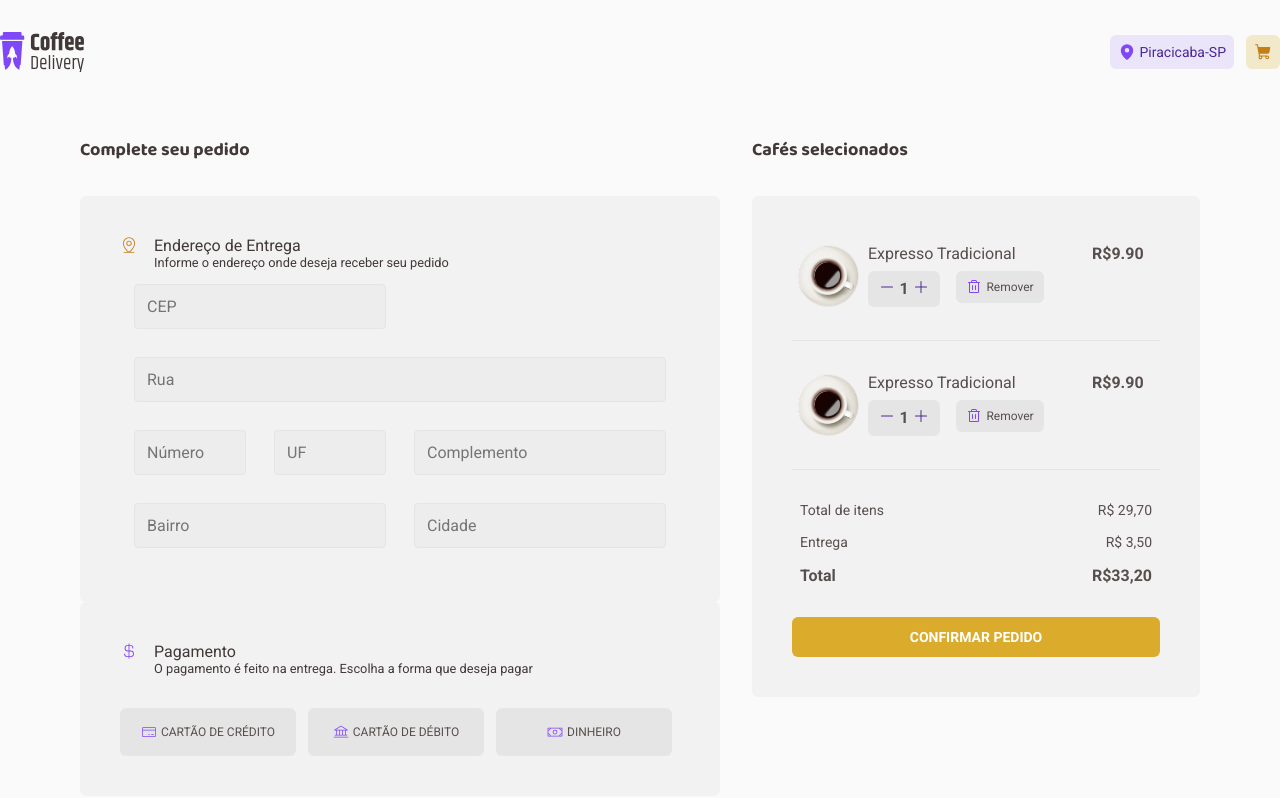
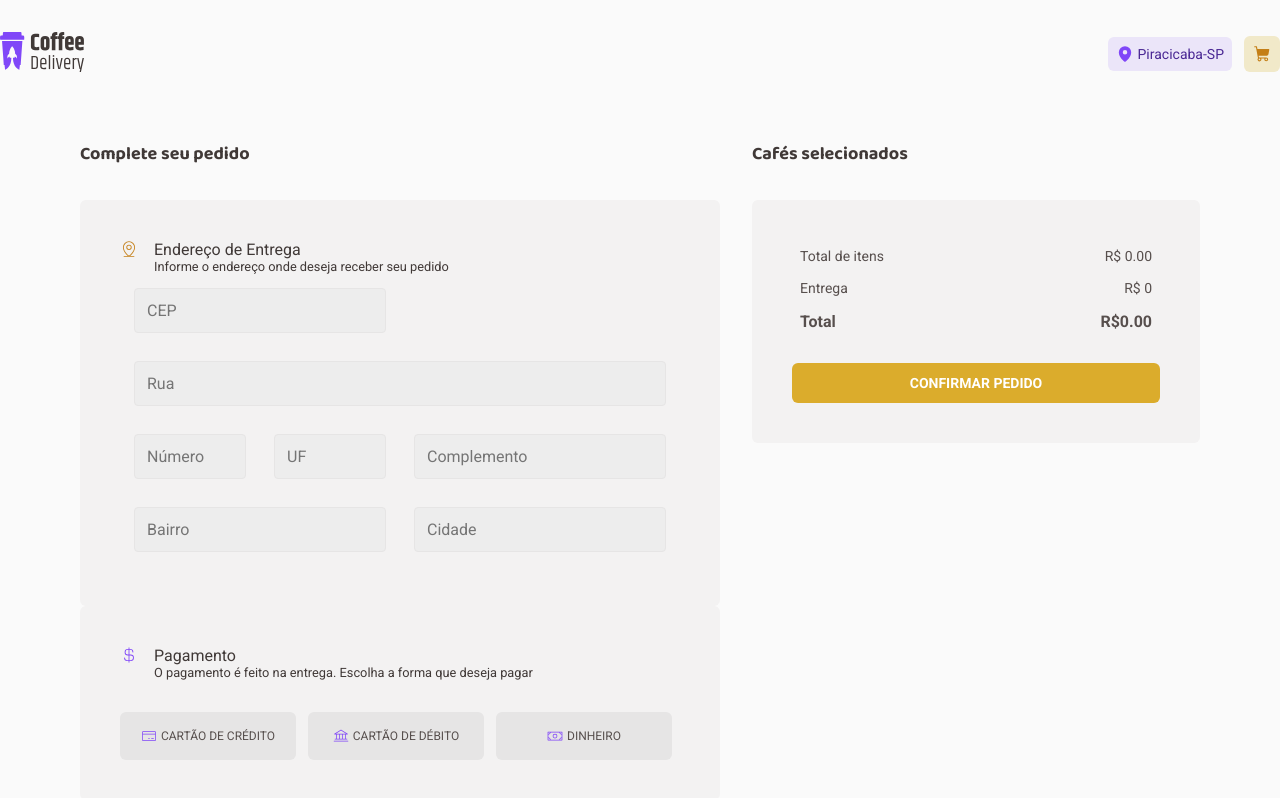
Before and after one commit to macsueldias/challenge-coffee-delivery, a React (Vite) app: page /checkout in a window 1280 px wide. Built offline with nearby package versions, Linux system fonts and the light colour scheme.

Commit message:
feat: addproduct removeproduct list product checkout

```diff
--- a/src/App.tsx
+++ b/src/App.tsx
@@ -1,20 +1,22 @@
 import { ThemeProvider } from "styled-components"
 import { defaultTheme } from "./styles/themes/default"
 import { GlobalStyle } from "./styles/global"
-import { Home } from "./pages/Home"
 import { Router } from "./Router"
 import { BrowserRouter } from "react-router-dom"
+import { CartProvider } from "./context/cartContext"
 
 
 function App() {
 
   return (
+      <CartProvider>
         <ThemeProvider theme={defaultTheme}>
             <BrowserRouter>
               <Router />
             </BrowserRouter>
           <GlobalStyle />
         </ThemeProvider>
+      </CartProvider>
   )
 }
 
--- a/src/components/Header/index.tsx
+++ b/src/components/Header/index.tsx
@@ -1,14 +1,26 @@
 import { Cart, ContainerHeader, ContentInfo, ImageLogo, Location } from "./styles"
 import  Logo  from '../../assets/Logo.svg'
 import { MapPin, ShoppingCart } from '@phosphor-icons/react'
+import { useCart } from "../../hooks/useCart"
+import { NavLink } from "react-router-dom"
 
 export const Header = () => {
+    const { totalCart } = useCart()
+
     return (
         <ContainerHeader>
-            <ImageLogo src={Logo} alt="" />
+            <NavLink to="/">
+                <ImageLogo src={Logo} alt="" />
+            </NavLink>
             <ContentInfo>
                 <Location><MapPin size={18} weight="fill" color="#8047F8" />Piracicaba-SP</Location>
-                <Cart><ShoppingCart size={18} weight="fill" color="#C47F17" /></Cart>
+                <NavLink to="/checkout">
+                    <Cart><ShoppingCart size={18} weight="fill" color="#C47F17" />
+                        {totalCart.amount > 0 && (
+                            <span>{totalCart.amount}</span>
+                        )}
+                    </Cart>
+                </NavLink>
             </ContentInfo>
         </ContainerHeader>
     )
--- a/src/components/Header/styles.ts
+++ b/src/components/Header/styles.ts
@@ -36,12 +36,32 @@ export const Location = styled.span`
     color: ${props => props.theme["purple-dark"]};
 `
 
-export const Cart = styled.span`
+export const Cart = styled.div`
+    position: relative;
     display: flex;
-    padding: .5rem;
+    justify-content: center;
+    align-items: center;
+    width: 2.25rem;
+    height: 2.25rem;
     border-radius: 6px;
 
     font-size: 0.875rem;
 
     background: ${props => props.theme["yellow-light"]};
+
+    span {
+        position: absolute;
+        top: -.475rem;
+        right: -.475rem;
+        width: 1.125rem;
+        height: 1.125rem;
+        background: ${props => props.theme["yellow-dark"]};
+        border-radius: 50%;
+        color: ${props => props.theme.white};
+        font-weight: 700;
+        font-size: 0.75rem;
+        line-height: 1.6;
+        text-align: center;
+
+    }
 `
--- a/src/components/Product/index.tsx
+++ b/src/components/Product/index.tsx
@@ -1,5 +1,7 @@
 import { Minus, Plus, ShoppingCart } from "@phosphor-icons/react"
 import { CategoryProduct, DescriptionProduct, FooterProduct, ImageProduct, ItemProduct, NameProduct, OrderClosing, OrderTotal, ValueProduct } from "./styles"
+import { useCart } from "../../hooks/useCart"
+import { useState } from "react"
 
 interface CategoryProps {
     id: string
@@ -16,32 +18,43 @@ interface ProductProps {
     amount: number
 }
 
-export const Product = ({name, image, description, price, amount, categories}: ProductProps) => {
+export const Product = (product : ProductProps) => {
+    const [amount, setAmount] = useState(0)
+
+    const  {addProductCart} = useCart()
+
+    function handleIncrement() {
+        setAmount(amount + 1)
+    }
+
+    function handleDecrement() {
+        setAmount(amount - 1)
+    }
 
     return (
         <ItemProduct>
             <ImageProduct>
-                <img src={`../../src/assets/coffees/${image}`} alt="" />
+                <img src={`../../src/assets/coffees/${product.image}`} alt="" />
             </ImageProduct>
                 <CategoryProduct>
-                    {categories.map((category) => {
+                    {product.categories.map((category) => {
                         return (
                             <span key={category.id}>{category.title}</span>
                         )
                     })}
                 </CategoryProduct>
-                <NameProduct>{name}</NameProduct>
-                <DescriptionProduct>{description}</DescriptionProduct>
+                <NameProduct>{product.name}</NameProduct>
+                <DescriptionProduct>{product.description}</DescriptionProduct>
                 <FooterProduct>
                     <ValueProduct>
-                        R$ <span>{price}</span>
+                        R$ <span>{product.price}</span>
                     </ValueProduct>
                     <OrderTotal>
-                        <button><Minus size={16} weight="bold" color="#4B2995" /></button>
+                        <button onClick={handleDecrement}><Minus size={16} weight="bold" color="#4B2995" /></button>
                         <span>{amount}</span>
-                        <button><Plus size={16} weight="bold" color="#4B2995" /></button>
+                        <button onClick={handleIncrement}><Plus size={16} weight="bold" color="#4B2995" /></button>
                     </OrderTotal>
-                    <OrderClosing>
+                    <OrderClosing onClick={() => addProductCart(product, amount)}>
                         <ShoppingCart size={16} weight="fill" />
                     </OrderClosing>
                 </FooterProduct>
--- /dev/null
+++ b/src/components/ProductCart/index.tsx
@@ -0,0 +1,57 @@
+import { Minus, Plus, Trash } from "@phosphor-icons/react"
+import { OrderTotal } from "../Product/styles"
+import { ActionOrder, ContainerProductCart, Separator } from "./styles"
+import { useCart } from "../../hooks/useCart"
+import { Button } from "../../pages/Checkout/styles"
+import { useEffect, useState } from "react"
+
+interface CategoryProps {
+    id: string
+    title: string
+}
+
+interface ProductProps {
+    id: string
+    name: string
+    image: string
+    description: string
+    categories: CategoryProps[]
+    price: string
+    amount: number
+}
+
+export const ProductCart = (itemprod: ProductProps) => {
+    const { addProductCart, removeProductCart } = useCart()
+    const [amount, setAmount] = useState(itemprod.amount)
+
+    function handleIncrement() {
+        setAmount(amount + 1)
+        addProductCart(itemprod, amount + 1)
+    }
+
+    function handleDecrement() {
+        setAmount(amount - 1)
+        removeProductCart(itemprod.id, amount - 1)
+    }
+
+    return (
+        <ContainerProductCart>
+            <img src={`../src/assets/coffees/${itemprod.image}`} alt={itemprod.name} />
+                <div>
+                    <p>{itemprod.name}</p>
+                    <ActionOrder>
+                        <OrderTotal>
+                            <button type="button" onClick={handleDecrement}><Minus size={16} weight="regular" color="#4B2995" /></button>
+                                <span>{amount}</span>
+                            <button type="button" onClick={handleIncrement}><Plus size={16} weight="regular" color="#4B2995" /></button>
+                        </OrderTotal>
+                        <Button variant="small"><Trash size={16} weight="regular" /> Remover</Button>
+                    </ActionOrder>
+                </div>
+                <p>
+                    R$ <span>{(Number(itemprod.price) * amount).toFixed(2)}</span>
+                </p>
+            <Separator />
+        </ContainerProductCart>
+    )
+}
--- /dev/null
+++ b/src/components/ProductCart/styles.ts
@@ -0,0 +1,56 @@
+import styled from "styled-components"
+
+export const ContainerProductCart = styled.div`
+    display: flex;
+    align-items: stretch;
+
+    margin: .5rem .25rem;
+
+    img {
+        width: 4rem;
+    }
+
+    > div {
+        margin-left: 0.5rem;
+    }
+
+    > p{
+        display: flex;
+        color: ${props => props.theme.text};
+        font-weight: 700;
+        margin-left: 3rem;
+    }
+
+    @media (max-width: 540px) {
+        img {
+            width: 3rem;
+        }
+
+        > div {
+            margin-left: 0.5rem;
+        }
+
+        > p {
+            margin-left: 1rem;
+            font-size: .875rem;
+        }
+    }
+`
+
+
+export const ActionOrder = styled.div`
+    display: flex;
+    gap: .5rem;
+    margin-top: .5rem;
+
+    font-size: .75rem;
+`
+
+export const Separator = styled.div`
+    width: 100%;
+    height: 1px;
+    margin-block: 1.5rem;
+
+    background: ${props => props.theme.button};
+
+`
--- a/src/context/CartContext.tsx
+++ b/src/context/CartContext.tsx
@@ -1,4 +1,4 @@
-import { createContext, ReactNode, useEffect, useState } from 'react'
+import { createContext, useEffect, useState } from 'react'
 
 interface CategoryProps {
     id: string
@@ -15,11 +15,19 @@ interface ProductProps {
     amount: number
 }
 
+interface AmountCartProps {
+    amount: number
+    value: number
+}
+
 interface ProductContextProps {
     cart: ProductProps[]
-    addProductCart: (data: ProductProps) => void
-    removeProductCart: (id: string) => void
+    totalCart: AmountCartProps
+    addProductCart: (product: ProductProps, amount: number) => void
+    removeProductCart: (id: string, amount: number) => void
+    delivery: () => number
 }
+
 
 interface CardProviderProps {
     children: React.ReactNode
@@ -29,17 +37,48 @@ export const CartContext = createContext({} as ProductContextProps)
 
 export function CartProvider({children}: CardProviderProps) {
     const [cart, setCart] = useState<ProductProps[]>([])
+    const [totalCart, setTotalCart] = useState<AmountCartProps>({amount: 0, value: 0})
 
-    const addProductCart = (product: ProductProps) => {
-        setCart((state) => [...state, product])
+    const addProductCart = (product: ProductProps, amount: number) => {
+        const listOfOtherProducts = cart.filter((item) => item.id !== product.id)
+        if(cart.includes(product) || amount !== 1) {
+            setCart([...listOfOtherProducts, {...product, amount}])
+        } else {
+            setCart((state) => [...state, product])
+        }
     }
 
-    const removeProductCart = (id: string) => {
-        setCart(cart.filter((product) => product.id !== id))
+    const removeProductCart = (id: string, amount = 0 ) => {
+        const listOfOtherProducts = cart.filter((item) => item.id !== id)
+        const product = cart.filter((item) => item.id === id)
+        if (amount > 0) {
+            setCart([...listOfOtherProducts, {...product[0], amount: amount}])
+        }else {
+            setCart(cart.filter((product) => product.id !== id))
+        }
     }
 
+    const delivery = () => {
+        if(totalCart.value == 0) {
+            return 0
+        } else if(totalCart.value < 50) {
+            return totalCart.value / 10
+        } else {
+            return 10
+        }
+    }
+
+    useEffect(() => {
+        const amountProducts = cart.reduce(
+            (acc, currentValue) => currentValue.amount + acc, 0
+            )
+
+        const valueProducts = cart.reduce((acc, currentValue) => (Number(currentValue.price) * currentValue.amount) + acc, 0)
+        setTotalCart({amount: amountProducts, value: valueProducts})
+    }, [cart])
+
     return (
-        <CartContext.Provider value={{cart, addProductCart, removeProductCart}}>
+        <CartContext.Provider value={{cart, totalCart, addProductCart, removeProductCart, delivery}}>
             {children}
         </CartContext.Provider>
     )
--- a/src/pages/Checkout/index.tsx
+++ b/src/pages/Checkout/index.tsx
@@ -1,10 +1,12 @@
-import { Bank, CreditCard, CurrencyDollar, MapPinLine, Minus, Money, Plus, Trash } from "@phosphor-icons/react"
-import { ActionOrder, Button, ButtonConfirm, ContainerCheckout, Form, InfoLocation, InfoProduct, Input, InputGroup, Label, Legend, PaymentTypeButtonGroup, ProductCart, Separator, Table } from "./styles"
+import { Bank, CreditCard, CurrencyDollar, MapPinLine, Money,  } from "@phosphor-icons/react"
+import { Button, ButtonConfirm, ContainerCheckout, Form, InfoLocation, InfoProduct, Input, InputGroup, Label, Legend, PaymentTypeButtonGroup, Table } from "./styles"
 
-import coffe from '../../assets/coffees/Coffee-3.png'
-import { OrderTotal } from "../../components/Product/styles"
+import { useCart } from "../../hooks/useCart"
+import { ProductCart } from "../../components/ProductCart"
 
 export const Checkout = () => {
+    const { cart, totalCart, delivery } = useCart()
+
     return (
         <ContainerCheckout>
             <Form>
@@ -35,57 +37,26 @@ export const Checkout = () => {
                 <InfoProduct>
                     <Legend>Cafés selecionados</Legend>
                     <InputGroup>
-                        <ProductCart>
-                            <img src={coffe} alt="" />
-                            <div>
-                                <p>Expresso Tradicional</p>
-                                <ActionOrder>
-                                    <OrderTotal>
-                                        <button><Minus size={16} weight="regular" color="#4B2995" /></button>
-                                            <span>1</span>
-                                        <button><Plus size={16} weight="regular" color="#4B2995" /></button>
-                                    </OrderTotal>
-                                    <Button variant="small"><Trash size={16} weight="regular" /> Remover</Button>
-                                </ActionOrder>
-                            </div>
-                            <p>
-                                R$ <span>9.90</span>
-                            </p>
-                        </ProductCart>
-                        <Separator />
-                        <ProductCart>
-                            <img src={coffe} alt="" />
-                            <div>
-                                <p>Expresso Tradicional</p>
-                                <ActionOrder>
-                                    <OrderTotal>
-                                        <button><Minus size={16} weight="regular" color="#4B2995" /></button>
-                                            <span>1</span>
-                                        <button><Plus size={16} weight="regular" color="#4B2995" /></button>
-                                    </OrderTotal>
-                                    <Button variant="small"><Trash size={16} weight="regular" /> Remover</Button>
-                                </ActionOrder>
-                            </div>
-                            <p>
-                                R$ <span>9.90</span>
-                            </p>
-                        </ProductCart>
-                        <Separator />
+                        {cart.map((item) => {
+                            return (
+                                <ProductCart {...item} key={item.id} />
+                            )
+                        })}
                         <Table>
                             <tbody>
                                 <tr>
                                     <td>Total de itens</td>
-                                    <td>R$ <span>29,70</span></td>
+                                    <td>R$ <span>{totalCart.value.toFixed(2)}</span></td>
                                 </tr>
                                 <tr>
                                     <td>Entrega</td>
-                                    <td>R$ <span>3,50</span></td>
+                                    <td>R$ <span>{delivery()}</span></td>
                                 </tr>
                             </tbody>
                             <tfoot>
                                 <tr>
                                     <th>Total</th>
-                                    <th>R$<span>33,20</span></th>
+                                    <th>R$<span>{(delivery() + totalCart.value).toFixed(2)}</span></th>
                                 </tr>
                             </tfoot>
                         </Table>
--- a/src/pages/Checkout/styles.ts
+++ b/src/pages/Checkout/styles.ts
@@ -86,42 +86,6 @@ export const Input = styled.input<{variant: string}>`
     }
 `
 
-export const ProductCart = styled.div`
-    display: flex;
-    align-items: stretch;
-
-    margin: .5rem .25rem;
-
-    img {
-        width: 4rem;
-    }
-
-    > div {
-        margin-left: 0.5rem;
-    }
-
-    > p{
-        display: flex;
-        color: ${props => props.theme.text};
-        font-weight: 700;
-        margin-left: 3rem;
-    }
-
-    @media (max-width: 540px) {
-        img {
-            width: 3rem;
-        }
-
-        > div {
-            margin-left: 0.5rem;
-        }
-
-        > p {
-            margin-left: 1rem;
-            font-size: .875rem;
-        }
-    }
-`
 export const Button = styled.button<{variant: string}>`
     height: ${props => props.variant == "small" ? "2rem" : "3rem"};
     width: ${props => props.variant == "small" ? "5.5rem" : "11rem"};
@@ -158,22 +122,6 @@ export const Button = styled.button<{variant: string}>`
     }
 `
 
-export const ActionOrder = styled.div`
-    display: flex;
-    gap: .5rem;
-    margin-top: .5rem;
-
-    font-size: .75rem;
-`
-
-export const Separator = styled.div`
-    width: 100%;
-    height: 1px;
-    margin-block: 1.5rem;
-
-    background: ${props => props.theme.button};
-
-`
 export const Table = styled.table`
     width: 100%;
     display: flex;
```
Lines whose indentation alone changed are shown as unchanged.
